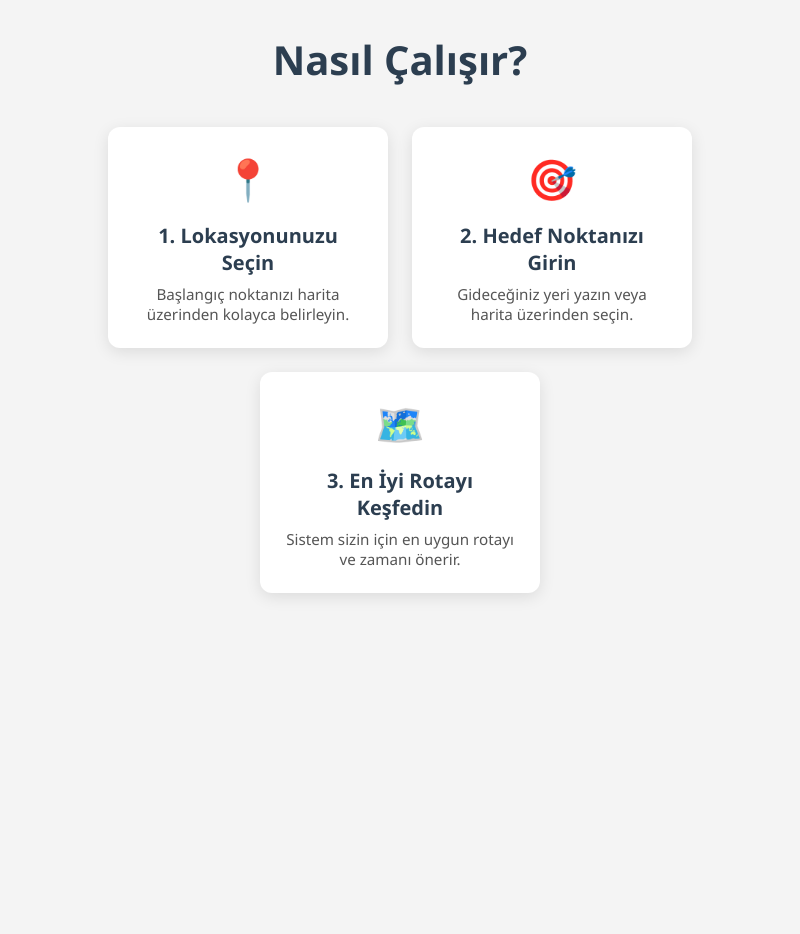
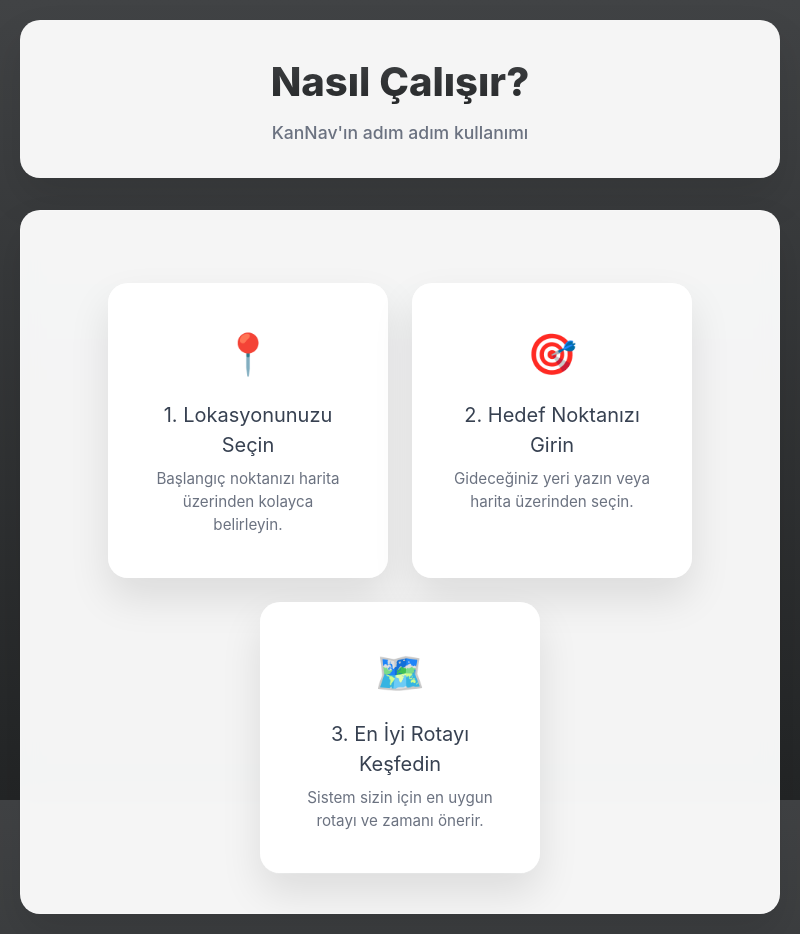
Before and after one commit to Alkem0s/commute-optimizer, an Electron app: page about.html in a window 800 px wide. Before the commit the page ends 800 px from the top, so only its background shows below. Drawn offline with nearby package versions, Linux system fonts and the light colour scheme.

Commit message:
ui fix v4

```diff
--- a/about.html
+++ b/about.html
@@ -4,38 +4,68 @@
   <meta charset="UTF-8" />
   <meta name="viewport" content="width=device-width, initial-scale=1.0" />
   <title>Hakkında | KanNav</title>
+  <script src="https://cdn.tailwindcss.com"></script>
   <style>
-    :root {
-      --color-primary: #2c3e50;
-      --color-background: #f4f4f4;
-      --color-card: #ffffff;
-      --color-text: #333;
-      --color-subtext: #555;
-    }
-
-    * {
+    /* Custom styles for Inter font and general body styling */
+    body {
+        font-family: 'Inter', sans-serif;
+        background: linear-gradient(to bottom, #414345, #232526);
+        height: 100%;
+        background-attachment: fixed;
         margin: 0;
-      padding: 0;
+        overflow-x: hidden;
         box-sizing: border-box;
     }
 
-    body {
-      font-family: 'Segoe UI', sans-serif;
-      background-color: var(--color-background);
-      color: var(--color-text);
-      padding: 32px 16px;
+    .main-container {
+        max-width: 1000px;
+        margin: 0 auto;
+        padding: 20px;
+        box-sizing: border-box;
+        min-height: 100vh;
+        display: flex;
+        flex-direction: column;
+        justify-content: flex-start;
+        align-items: center;
     }
 
-    .about-container {
-      max-width: 960px;
-      margin: 0 auto;
+    .page-header {
+        background: rgba(255, 255, 255, 0.95);
+        backdrop-filter: blur(10px);
+        border-radius: 20px;
+        padding: 2rem;
+        margin-bottom: 2rem;
+        box-shadow: 0 20px 40px rgba(0, 0, 0, 0.1);
         text-align: center;
+        width: 100%;
+        max-width: 1000px;
     }
 
-    .about-container h1 {
+    .content-card {
+        background: rgba(255, 255, 255, 0.95);
+        backdrop-filter: blur(10px);
+        border-radius: 20px;
+        padding: 2.5rem;
+        box-shadow: 0 20px 40px rgba(0, 0, 0, 0.1);
+        border: 1px solid rgba(255, 255, 255, 0.2);
+        width: 100%;
+        max-width: 1000px;
+    }
+
+    .page-title {
         font-size: 2.5rem;
-      margin-bottom: 40px;
-      color: var(--color-primary);
+        font-weight: 800;
+        background: linear-gradient(to bottom, #414345, #232526);
+        -webkit-background-clip: text;
+        -webkit-text-fill-color: transparent;
+        background-clip: text;
+        margin-bottom: 0.5rem;
+    }
+
+    .page-subtitle {
+        color: #6b7280;
+        font-size: 1.1rem;
+        font-weight: 500;
     }
 
     .steps-grid {
@@ -43,15 +73,19 @@
       flex-wrap: wrap;
       justify-content: center;
       gap: 24px;
+      margin-top: 2rem; /* Add some space above the grid */
     }
 
     .step-card {
-      background-color: var(--color-card);
-      border-radius: 12px;
-      padding: 24px;
+      background: rgba(255, 255, 255, 0.95); /* Match content-card background */
+      backdrop-filter: blur(10px); /* Match content-card blur */
+      border-radius: 20px; /* Match content-card border-radius */
+      padding: 2.5rem; /* Match content-card padding */
       width: 280px;
-      box-shadow: 0 4px 16px rgba(0, 0, 0, 0.1);
+      box-shadow: 0 20px 40px rgba(0, 0, 0, 0.1); /* Match content-card shadow */
+      border: 1px solid rgba(255, 255, 255, 0.2); /* Match content-card border */
       transition: transform 0.2s ease;
+      text-align: center; /* Center content within the card */
     }
 
     .step-card:hover {
@@ -61,20 +95,35 @@
     .step-icon {
       font-size: 40px;
       margin-bottom: 16px;
+      color: #ffdb00; /* Use a color from the add-passenger page theme */
     }
 
     .step-card h2 {
       font-size: 1.25rem;
       margin-bottom: 8px;
-      color: var(--color-primary);
+      color: #374151; /* Darker text for headings */
     }
 
     .step-card p {
-      color: var(--color-subtext);
+      color: #6b7280; /* Subtext color from add-passenger page */
       font-size: 0.95rem;
     }
 
+    /* Responsive adjustments */
     @media (max-width: 768px) {
+        .main-container {
+            padding: 10px;
+        }
+
+        .page-header, .content-card {
+            padding: 1.5rem;
+            border-radius: 16px;
+        }
+
+        .page-title {
+            font-size: 2rem;
+        }
+
         .step-card {
             width: 100%;
         }
@@ -82,8 +131,13 @@
   </style>
 </head>
 <body>
-  <div class="about-container">
-    <h1>Nasıl Çalışır?</h1>
+  <div class="main-container">
+    <div class="page-header">
+      <h1 class="page-title">Nasıl Çalışır?</h1>
+      <p class="page-subtitle">KanNav'ın adım adım kullanımı</p>
+    </div>
+
+    <div class="content-card">
       <div class="steps-grid">
         <div class="step-card">
           <div class="step-icon">📍</div>
@@ -102,5 +156,6 @@
         </div>
       </div>
     </div>
+  </div>
 </body>
 </html>
```
Also changed, not shown: index.html (+0 -48 lines). Lines whose indentation alone changed are shown as unchanged.
